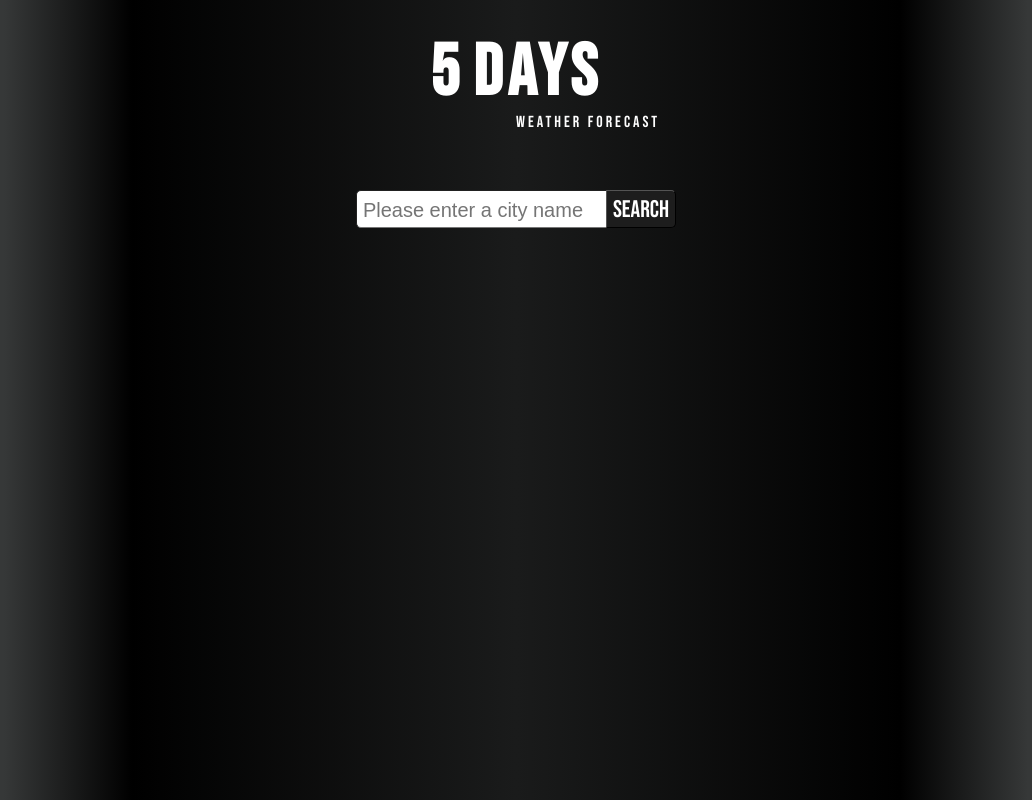
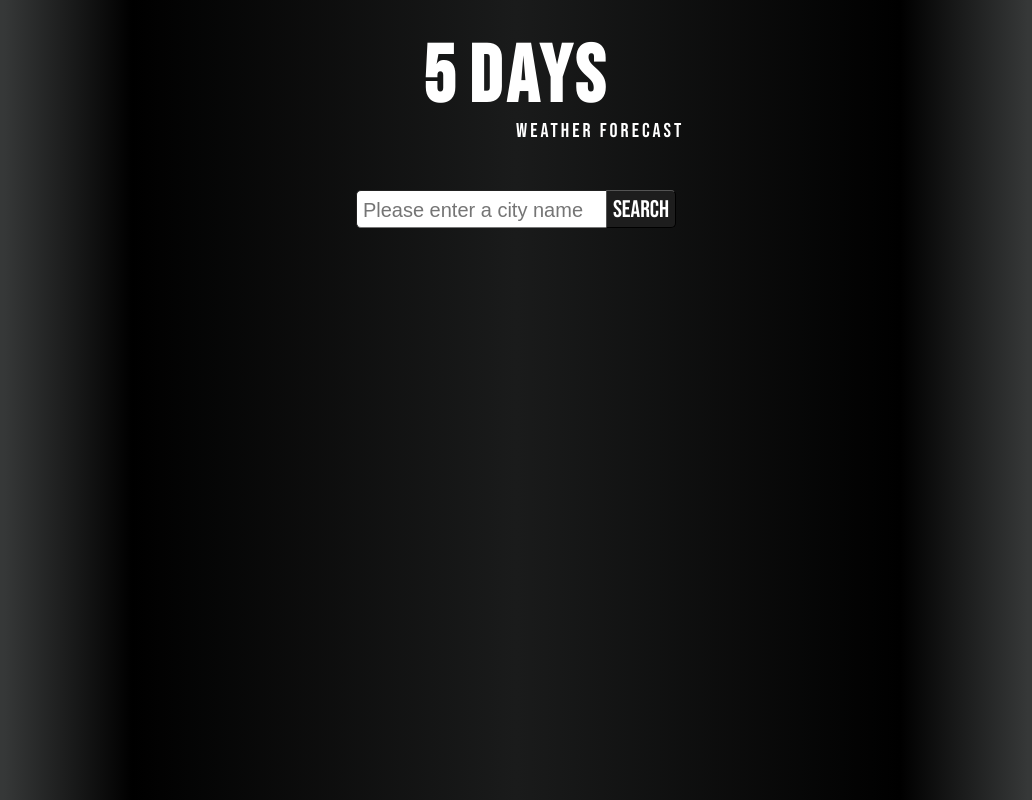
Before and after one commit to MatMal00/TSC-weatherForecast-app, a React (Create React App) app: page / in a window 1280 px wide. Shown: the whole page, without its empty margins (124-1156 px from the left). Built offline with nearby package versions, Linux system fonts and the light colour scheme.

Commit message:
feat: correction for font sizes

```diff
--- a/src/components/Title/Title.scss
+++ b/src/components/Title/Title.scss
@@ -5,7 +5,7 @@
     margin-top: 2rem;
     position: relative;
     overflow-x: hidden;
-    height: 9rem;
+    height: 10rem;
 
     @include media-mobile {
         margin-top: 4rem 0;
@@ -21,28 +21,28 @@
         margin: 1rem;
         text-align: center;
         letter-spacing: 0.5rem;
-        font-size: $sizeL;
+        font-size: $sizeXL;
 
         &::first-letter {
             letter-spacing: 1.4rem;
         }
 
         @include media-mobile {
-            font-size: $sizeXXL;
+            font-size: $sizeExtraLarge;
         }
     }
 
     p {
         width: 100%;
         position: absolute;
-        top: 78%;
+        top: 86%;
         left: 50%;
         font-size: $sizeMini;
         letter-spacing: 0.3rem;
 
         @include media-mobile {
-            top: 62%;
-            font-size: $sizeExtraSmall;
+            top: 66%;
+            font-size: $sizeXXS;
         }
     }
 }
--- a/src/styles/variables.scss
+++ b/src/styles/variables.scss
@@ -17,9 +17,10 @@ $sizeM: 3.8rem;
 $sizeL: 4.6rem;
 $sizeXL: 6.2rem;
 $sizeXXL: 7.2rem;
+$sizeExtraLarge: 8rem;
 
 // FONT-FAMILY
 
 $main-font: -apple-system, BlinkMacSystemFont, 'Segoe UI', 'Roboto', 'Oxygen', 'Ubuntu', 'Cantarell',
     'Fira Sans', 'Droid Sans', 'Helvetica Neue', sans-serif;
-$special-font: 'Bebas Neue', cursive;;
+$special-font: 'Bebas Neue', cursive; ;
```
